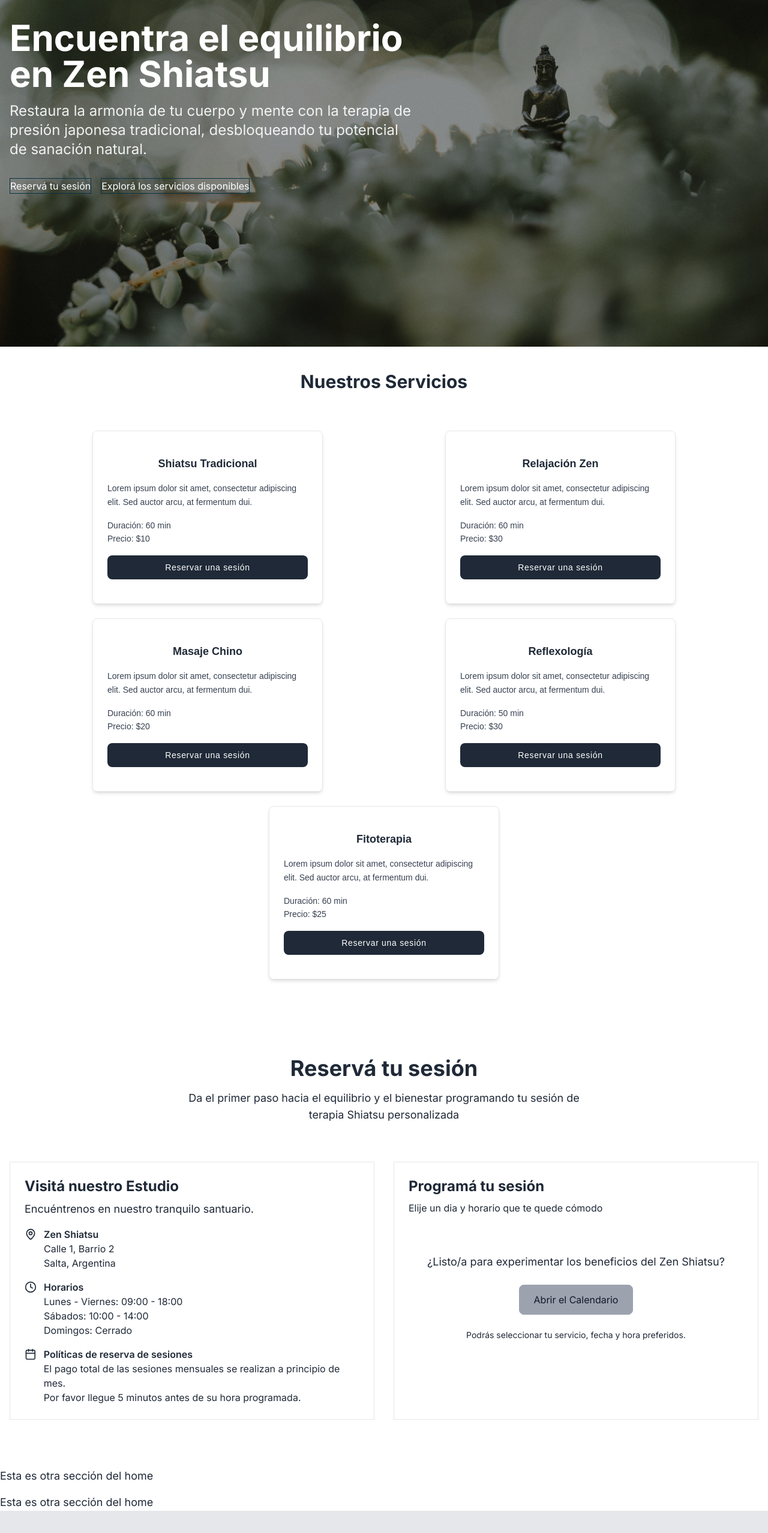
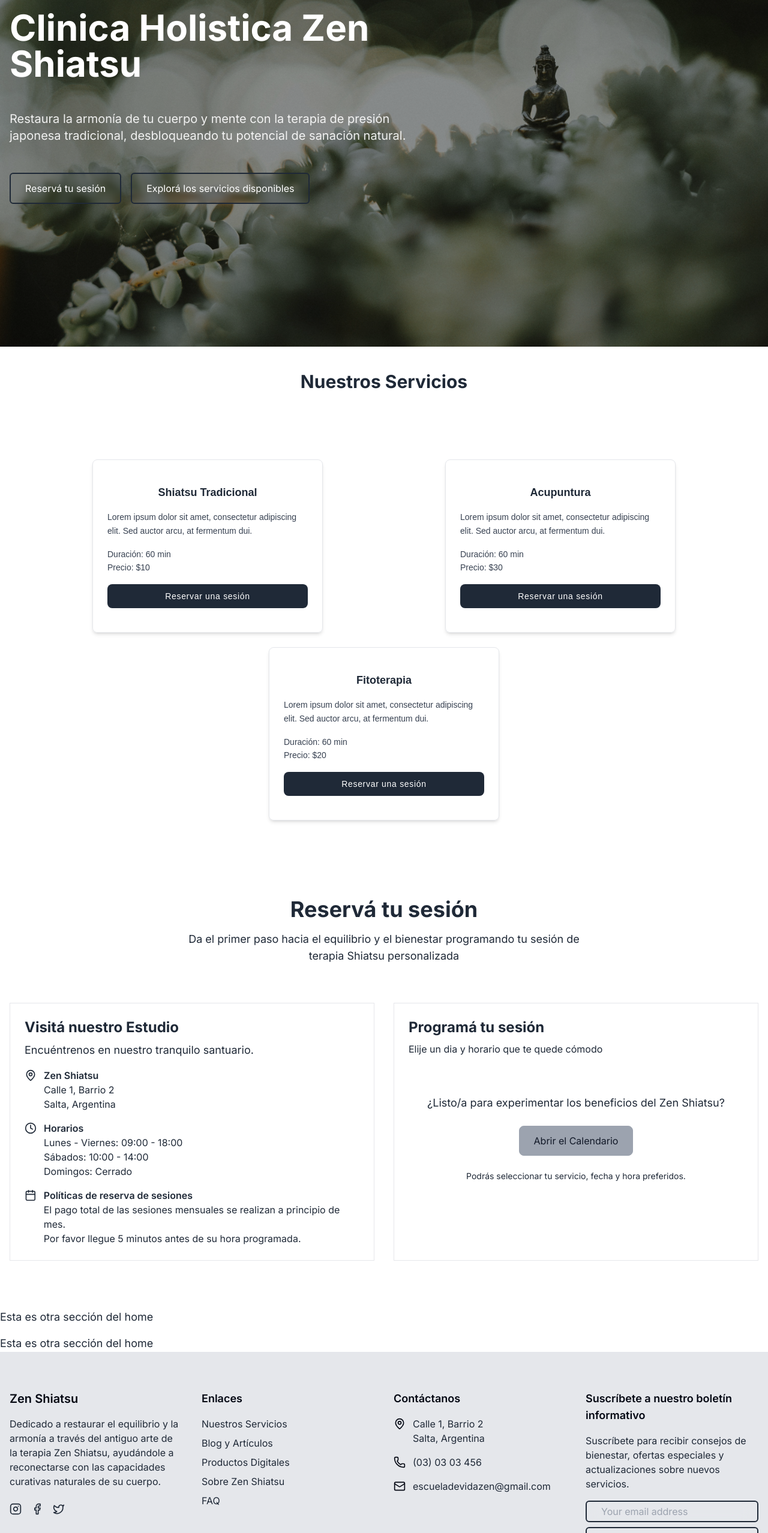
Before and after one commit to yorocio/myFirstSaaS, a Next.js app in the folder front/: page / in a window 1280 px wide. Shown: the part 222-2778 px from the top of the page at 60% size. Built offline with nearby package versions, Linux system fonts and the light colour scheme.

Commit message:
vista de cursos y talleres

```diff
--- /dev/null
+++ b/front/app/courses/page.js
@@ -0,0 +1,10 @@
+import CoursesAndWorkshop from '@/components/CoursesAndWorkshop'
+import React from 'react'
+
+const courses = () => {
+  return (
+    <CoursesAndWorkshop/>
+  )
+}
+
+export default courses
--- a/front/components/About.js
+++ b/front/components/About.js
@@ -3,20 +3,28 @@ import React from 'react'
 
 const About = () => {
   return (
-    <div className="font-sans bg-gray-300 px-30 py-12 my-10 mx-20">
-      <div className="grid lg:grid-cols-2 gap-28 lg:max-w-6xl max-w-2xl mx-auto">
-        <div className="text-left">
-          <h2 className="text-gray-800 text-3xl font-bold mb-6">Zen Shiatsu</h2>
-          <p className="mb-4 text-sm text-gray-700">Lorem ipsum dolor sit amet, consectetur adipiscing elit. Proin aliquam, ipsum vel iaculis bibendum, justo turpis ullamcorper mauris, non aliquam nisi purus vel nisl. Integer efficitur turpis in bibendum tincidunt.</p>
-          <p className="mb-4 text-sm text-gray-700">Nulla facilisi. Vestibulum fringilla leo et purus consectetur, vel tincidunt dolor rhoncus. In hac habitasse platea dictumst. Fusce vel sodales elit. Suspendisse potenti. Sed eget consequat nisi.</p>
-          <p className="text-sm text-gray-700">consectetur adipiscing elit. Duis accumsan, nunc et tempus blandit, metus mi consectetur felis turpis vitae ligula. nunc et tempus blandit, metus mi consectetur felis turpis vitae ligula.</p>
-          <p className="text-sm text-gray-700">consectetur adipiscing elit. Duis accumsan, nunc et tempus blandit, metus mi consectetur felis turpis vitae ligula. nunc et tempus blandit, metus mi consectetur felis turpis vitae ligula.</p>
-        </div>
-        <div>
-          <Image src="/about.jpg" alt="image" className="rounded-lg object-contain" width={400} height={400}/>
+    <section className='mt-28'>
+      <div className="font-sans bg-gray-300 px-30 py-12 my-10 mx-20">
+        <div className="grid lg:grid-cols-2 gap-36 lg:max-w-6xl max-w-2xl mx-auto">
+          <div className="text-center">
+            <h2 className="text-gray-800 text-3xl font-bold mb-6">Descubre el Equilibrio con Zen Shiatsu</h2>
+            <div className='text-justify'>
+              <p className="mb-4 text-base text-gray-700">Bienvenido a un espacio dedicado al bienestar y la armonía a través del Zen Shiatsu.</p>
+              <p className="mb-2 text-base text-gray-700">Aquí encontrarás una puerta de entrada a esta terapia holística, que fusiona la sabiduría ancestral de la Medicina Tradicional China con la profundidad del Zen. Más que un simple masaje, el Zen Shiatsu es un camino hacia el equilibrio físico, mental y emocional.</p>
+              <p className=" mb-2 text-base text-gray-700">A lo largo de estas páginas, te invitamos a explorar su historia y evolución, desde sus raíces más antiguas hasta su práctica moderna. Conocerás el legado del maestro Shizuto Masunaga, quien revolucionó el Zen Shiatsu con conceptos como el «Hara» y un enfoque basado en la intuición y la conexión profunda con cada persona.</p>
+              <p className="mb-2 text-base text-gray-700">Nuestro objetivo es ofrecerte una visión completa de esta disciplina: desde sus fundamentos teóricos hasta su aplicación práctica. Encontrarás información sobre técnicas, adaptaciones terapéuticas y recursos que te permitirán profundizar en este camino de bienestar.</p>
+              <p className="mb-2 text-base text-gray-700">Sumérgete en el mundo del Zen Shiatsu con mente abierta y corazón receptivo. Más allá de sus beneficios físicos, esta práctica es una invitación al autoconocimiento y la conexión con tu ser interior.</p>
+              <p className="mb-2 text-base text-gray-700 font-semibold">Bienvenido a esta experiencia transformadora.</p>
+              <p className="mb-2 text-base text-gray-700 font-bold">Angel Ríos</p>
+              <p className="text-base text-gray-700">Sensei</p>
+            </div>
+          </div>
+          <div>
+            <Image src="/about.jpg" alt="image" className="rounded-lg object-contain" width={400} height={400} />
+          </div>
         </div>
       </div>
-    </div>
+    </section>
   )
 }
 
--- a/front/components/Contact.js
+++ b/front/components/Contact.js
@@ -3,6 +3,7 @@ import React from 'react'
 
 const Contact = () => {
     return (
+        <section className='mt-28 mb-10'>
             <div className="max-w-5xl max-lg:max-w-3xl mx-auto font-[sans-serif]">
                 <div className="text-center px-6">
                     <h2 className="text-gray-800 text-3xl font-bold">Contacto</h2>
@@ -23,7 +24,7 @@ const Contact = () => {
                                         dataoriginal="#000000" />
                                 </svg>
                                 <Link href="#" className="text-sm text-gray-300 ml-4">
-                                info@ejemplo.com
+                                escueladevidazen@gmail.com
                                 </Link>
                             </li>
                             <li className="flex items-center">
@@ -40,7 +41,7 @@ const Contact = () => {
                                     <path d="M184.08 64.008c-39.704 0-72 32.304-72 72s32.296 72 72 72 72-32.304 72-72-32.296-72-72-72zm0 128c-30.872 0-56-25.12-56-56s25.128-56 56-56 56 25.12 56 56-25.128 56-56 56z" dataoriginal="#000000"></path>
                                 </svg>
                                 <Link href="#" className="text-sm text-gray-300 ml-4">
-                                123 Street 256 House
+                                   Calle 1, Barrio 2
                                 </Link>
                             </li>
                         </ul>
@@ -162,7 +163,7 @@ const Contact = () => {
                                     <h6 className="text-sm text-gray-800">Selecciona un asunto</h6>
                                     <div className="flex max-lg:flex-col gap-6 mt-4">
                                         <div className="flex items-center">
-                                        <input id="radio1" type="radio" name="value1" className="hidden peer"  />
+                                            <input id="radio1" type="radio" name="value1" className="hidden peer" />
                                             <label
                                                 className="relative p-0.5 flex items-center justify-center border-2 border-gray-800 rounded-full overflow-hidden">
                                                 <span className="border-[4px] border-gray-800 rounded-full w-full h-full"></span>
@@ -201,6 +202,7 @@ const Contact = () => {
                     </div>
                 </div>
             </div>
+        </section>
     )
 }
 
--- /dev/null
+++ b/front/components/CoursesAndWorkshop.js
@@ -0,0 +1,87 @@
+import Image from "next/image"
+import Link from "next/link"
+
+export const shortCourses = [{
+  name: "Zen Shiatsu para todos",
+  description: "Terapia Japonesa de excelentes beneficios",
+  type: "Taller",
+  duration: "15 horas"
+},
+{
+  name: "Diagnóstico de espalda",
+  description: "Nivel inicial de Diagnóstico de espalda",
+  type: "Taller",
+  duration: "15 horas"
+},
+{
+  name: "Posturas de trabajo",
+  description: "abc",
+  type: "Taller",
+  duration: "15 horas"
+},
+{
+  name: "Respiración TUMMO",
+  description: "Aprendé a trabajar con energia Ki",
+  type: "Taller",
+  duration: "15 horas"
+},
+{
+  name: "Ejercicios de Yoga Zen Japones",
+  description: "Técnicas terapeuticas del Zen Shiatsu",
+  type: "Taller",
+  duration: "15 horas"
+}
+]
+
+export const workshops = [
+  {
+    name: "Arte de Sanar y Curar con las Manos",
+    description: "Especializados en realizar tratamiento Patologías y Dolores Crónicos Originados por Problemas de las Vertebras",
+    type: "Taller",
+    duration: "15 horas"
+  }
+]
+
+
+const CoursesAndWorkshop = () => {
+  return (
+    <div className="md:px-15 px-4 py-12 font-[sans-serif] my-20">
+      <div className="max-w-5xl max-lg:max-w-3xl max-sm:max-w-sm mx-auto">
+        <h2 className="text-3xl font-extrabold text-gray-800 mb-8">Cursos y Talleres</h2>
+        <div className="grid grid-cols-1 sm:grid-cols-2 lg:grid-cols-3 gap-6 max-sm:gap-8">
+          {/* Tarjetas mapeadas */}
+          {shortCourses.map((cursos, index) => (
+            <div key={index} className="bg-white rounded overflow-hidden border">
+              <Image src="/ejemplo1.jpg" alt={`Curso ${cursos.name}`} width={300} height={300} className="px-4 py-2 w-full" />
+              <div className="p-4">
+                <h3 className="text-lg font-bold text-gray-800 mb-3">{cursos.name}</h3>
+                <p className="text-gray-700 text-base">{cursos.description}</p>
+                <p className="text-gray-900 text-base font-semibold mt-4">{cursos.type}</p>
+                <p className="text-gray-900 text-base font-semibold mt-4">{cursos.duration}</p>
+                <Link href="/" className="mt-4 inline-block px-4 py-2 rounded tracking-wider bg-gray-800 hover:bg-gray-600 text-white text-base w-full text-center">Leer más</Link>
+              </div>
+            </div>
+          ))
+          }
+          {
+            workshops.map((talleres, indexx) => (
+              <div key={indexx} className="bg-white rounded overflow-hidden border">
+                <Image src="/ejemplo2.jpg" alt={`Curso ${talleres.name}`} width={300} height={300} className="px-4 py-2 w-full" />
+                <div className="p-4">
+                  <h3 className="text-lg font-bold text-gray-800 mb-3">{talleres.name}</h3>
+                  <p className="text-gray-700 text-base">{talleres.description}</p>
+                  <p className="text-gray-900 text-base font-semibold mt-4">{talleres.type}</p>
+                  <p className="text-gray-900 text-base font-semibold mt-4">{talleres.duration}</p>
+                  <Link href="/" className="mt-4 inline-block px-4 py-2 rounded tracking-wider bg-gray-800 hover:bg-gray-600 text-white text-base w-full text-center">Leer más</Link>
+                </div>
+              </div>
+            ))
+          }
+        </div>
+      </div>
+    </div>
+
+  )
+}
+
+export default CoursesAndWorkshop
--- a/front/components/Footer.js
+++ b/front/components/Footer.js
@@ -77,7 +77,7 @@ export default function Footer() {
               </li>
               <li className="flex items-center">
                 <Mail className="h-5 w-5 mr-3 flex-shrink-0" />
-                <span className="text-gray-800">correo@ejemplo.com</span>
+                <span className="text-gray-800">escueladevidazen@gmail.com</span>
               </li>
             </ul>
           </div>
@@ -92,9 +92,9 @@ export default function Footer() {
               <input
                 type="email"
                 placeholder="Your email address"
-                className="bg-white/10 border border-gray-950 text-gray-700 placeholder:text-gray-700/50 w-full"
+                className="w-full bg-transparent backdrop-blur-md border-2 border-gray-800 text-gray-900 px-6 py-1 rounded-md hover:bg-white/10 focus:outline-none focus:border-gray-600"
               />
-              <button className="w-full hover:bg-white/90 border border-gray-800">
+              <button className="w-full bg-transparent backdrop-blur-md border-2 border-gray-800 text-gray-900 px-6 py-1 rounded-md hover:bg-gray-400 transition-all duration-300">
                 Subscribir
               </button>
             </div>
--- a/front/components/HeroSection.js
+++ b/front/components/HeroSection.js
@@ -24,24 +24,24 @@ export default function HeroSection() {
       {/* Content */}
       <div className="container mx-auto px-4 relative z-10 text-white">
         <div className="max-w-2xl">
-          <h1 className="text-5xl md:text-6xl font-bold mb-4 leading-tight">
-          Encuentra el equilibrio en Zen Shiatsu
+          <h1 className="text-5xl md:text-6xl font-bold mb-12 leading-tight">
+          Clinica Holistica Zen Shiatsu
           </h1>
-          <p className="text-xl md:text-2xl mb-8 text-white/90">
+          <p className="md:text-xl mb-12 text-white/90">
           Restaura la armonía de tu cuerpo y mente con la terapia de presión japonesa tradicional, desbloqueando tu potencial de sanación natural.
           </p>
           <div className="flex flex-col sm:flex-row gap-4">
             <button
               onClick={scrollToBooking}
               size="lg"
-              className="bg-transparent hover:bg-white/10 text-white border border-cyan-950"
+              className="bg-transparent backdrop-blur-sm border-2 border-gray-800 text-white px-6 py-3 rounded-md hover:bg-white/10 transition-all duration-300"
             >
               Reservá tu sesión
             </button>
             <button
               variant="outline"
               size="lg"
-              className="bg-transparent text-white hover:bg-white/10 border border-cyan-950"
+              className="bg-transparent backdrop-blur-sm border-2 border-gray-800 text-white px-6 py-3 rounded-md hover:bg-white/10 transition-all duration-300"
               onClick={() => {
                 const element = document.getElementById('services');
                 if (element) {
--- a/front/components/Navbar.js
+++ b/front/components/Navbar.js
@@ -18,6 +18,8 @@ const Navbar = () => {
               </Link>
             </li>
             <li className='max-lg:border-b max-lg:py-3 px-3'><Link href="/services" className='hover:text-gray-400 text-gray-950 block text-[18px]'>Servicios</Link>
+            </li>
+            <li className='max-lg:border-b max-lg:py-3 px-3'><Link href="/courses" className='hover:text-gray-400 text-gray-950 block text-[18px]'>Cursos y Talleres</Link>
             </li>
             <li className='max-lg:border-b max-lg:py-3 px-3'><Link href="/about" className='hover:text-gray-400 text-gray-950 block text-[18px]'>Sobre Zen Shiatsu</Link>
             </li>
--- a/front/components/Services.js
+++ b/front/components/Services.js
@@ -8,33 +8,22 @@ export const services = [
     price: 10,
   },
   {
-    name: "Relajación Zen",
+    name: "Acupuntura",
     description: "Lorem ipsum dolor sit amet, consectetur adipiscing elit. Sed auctor arcu, at fermentum dui.",
     duration: "60 min",
-    price: 30,
-  },
-  {
-    name: "Masaje Chino",
-    description: "Lorem ipsum dolor sit amet, consectetur adipiscing elit. Sed auctor arcu, at fermentum dui.",
-    duration: "60 min",
-    price: 20,
-  },
-  {
-    name: "Reflexología",
-    description: "Lorem ipsum dolor sit amet, consectetur adipiscing elit. Sed auctor arcu, at fermentum dui.",
-    duration: "50 min",
     price: 30,
   },
   {
     name: "Fitoterapia",
     description: "Lorem ipsum dolor sit amet, consectetur adipiscing elit. Sed auctor arcu, at fermentum dui.",
     duration: "60 min",
-    price: 25,
-  },
+    price: 20,
+  }
 ];
 
 const Services = () => {
   return (
+    <section className='mt-28'>
       <div className="flex flex-wrap md:justify-between gap-6 my-16 max-w-[90%] mx-auto">
         {services.map((service, index) => (
           <div
@@ -54,6 +43,7 @@ const Services = () => {
           </div>
         ))}
       </div>
+    </section>
   );
 };
 
```
Also changed, not shown: front/public/ejemplo1.jpg (added), 1 other file (tests, documents, lock files or other folders). Lines whose indentation alone changed are shown as unchanged.
